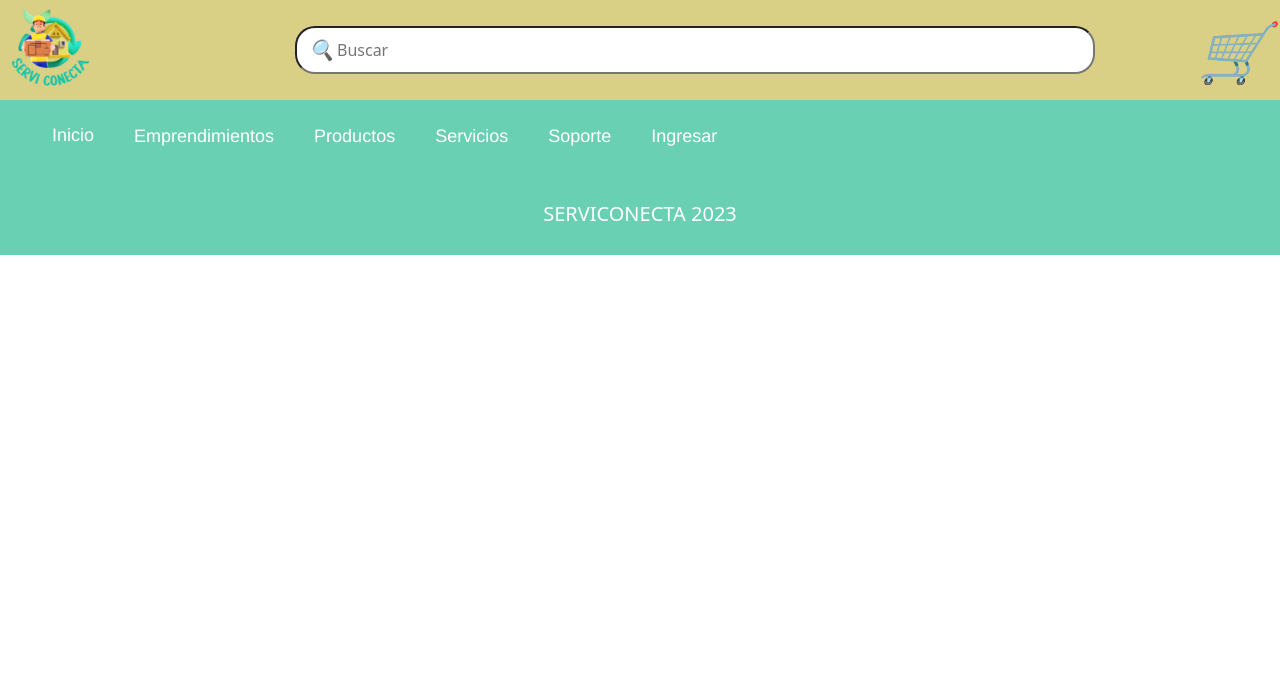
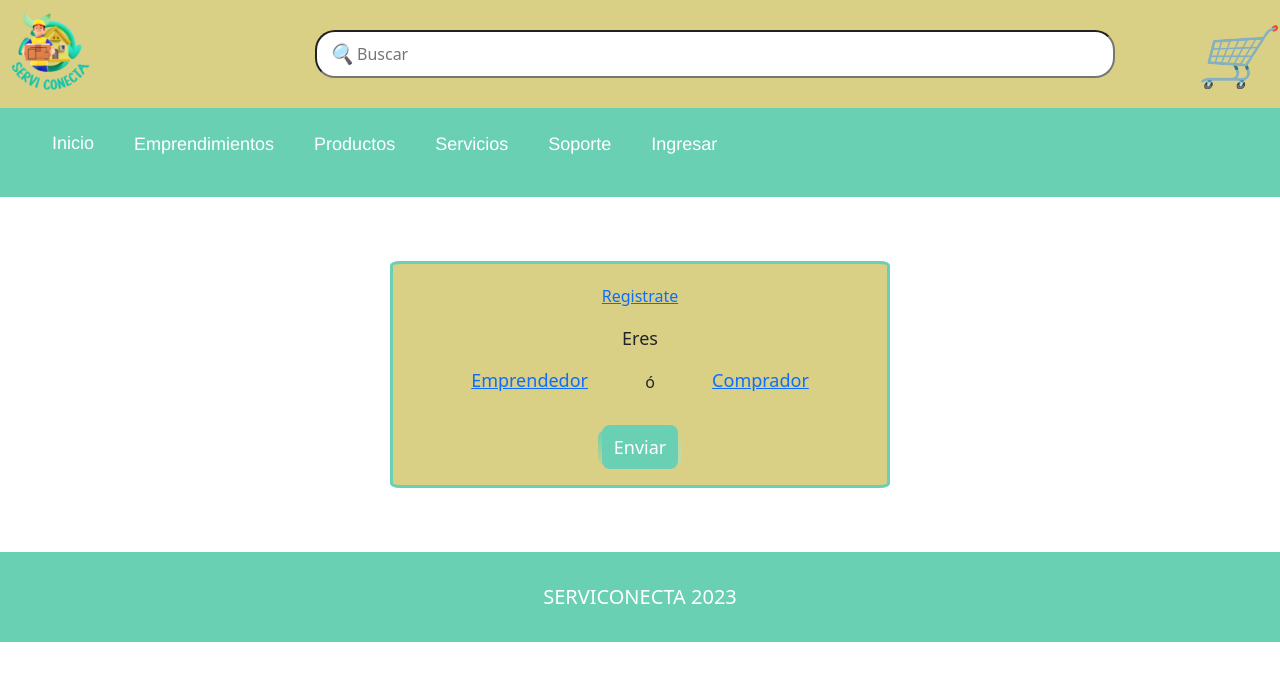
Before and after one commit to galmarcano/serviconecta, a Django app: page /select_user/ in a window 1280 px wide. Shown: the top 681 px of the page. Run offline with Django 4.2, Linux system fonts and the light colour scheme.

Commit message:
selet_user

```diff
--- a/config/templates/select_user.html
+++ b/config/templates/select_user.html
@@ -9,6 +9,34 @@
 
 {% block content %}
 
-<!--Encargado puedes editar acá. css y js enlazados y en carpeta-->
+
+<div class="container">
+    <div>
+        <a class="Registrate" href="Registrate">Registrate</a>
+    </div>
+    <div>
+        <h1>Eres</h1>
+        <div id="titulos">
+            <h2><a href="Emprendedor">Emprendedor</a></h2>
+            <p>ó</p>
+            <h3><a href="Comprador">Comprador</a></h3>
+        </div>
+
+        <button>
+            <span>Enviar</span>
+        </button>
+
+    </div>
+
+
+
+
+
+
+
+
+</div>
+
+
 
 {% endblock %}
--- a/static/css/select_user.css
+++ b/static/css/select_user.css
@@ -0,0 +1,61 @@
+div{
+    padding-left: 3%;
+    padding-right: 3%;
+    margin: 20px;
+text-align: center;
+}
+#titulos{
+text-align: center;
+  display: flex;
+ justify-content: space-between;
+ max-width: 800px;
+}
+h1, h2, h3 {
+    text-align: center;
+    font-size: 18px;
+
+}
+.container {
+border: solid #69d0b3;
+   border-radius: 2%;
+   max-width: 500px;
+   max-height: 300px;
+   margin-top: 5%;
+   margin-bottom: 5%;
+   background-color:#d9cf85;
+}
+
+button {
+    border: 0;
+    background-image: linear-gradient(150deg,#69d0b3,#d9cf85, #b4dfb3);
+   border-radius: 8px;
+   color: white;
+   font-size: 18px;
+   padding: 4px;
+   cursor: pointer;
+   transition: .3s;
+}
+
+button span{
+    background-color:#69d0b3;
+    padding: 10px 12px;
+    border-radius: 8px;
+    transition: .3s;
+}
+
+button:hover span {
+    background: none;
+}
+
+button:active {
+    transform: scale(0.9);
+}
+@media (max-width:850px) {
+    .container {
+        display: flex;
+        flex-direction: column;
+    }
+    div {
+        flex-direction: column;
+    }
+}
```
Also changed, not shown: static/images/fondo.jpeg (added).
